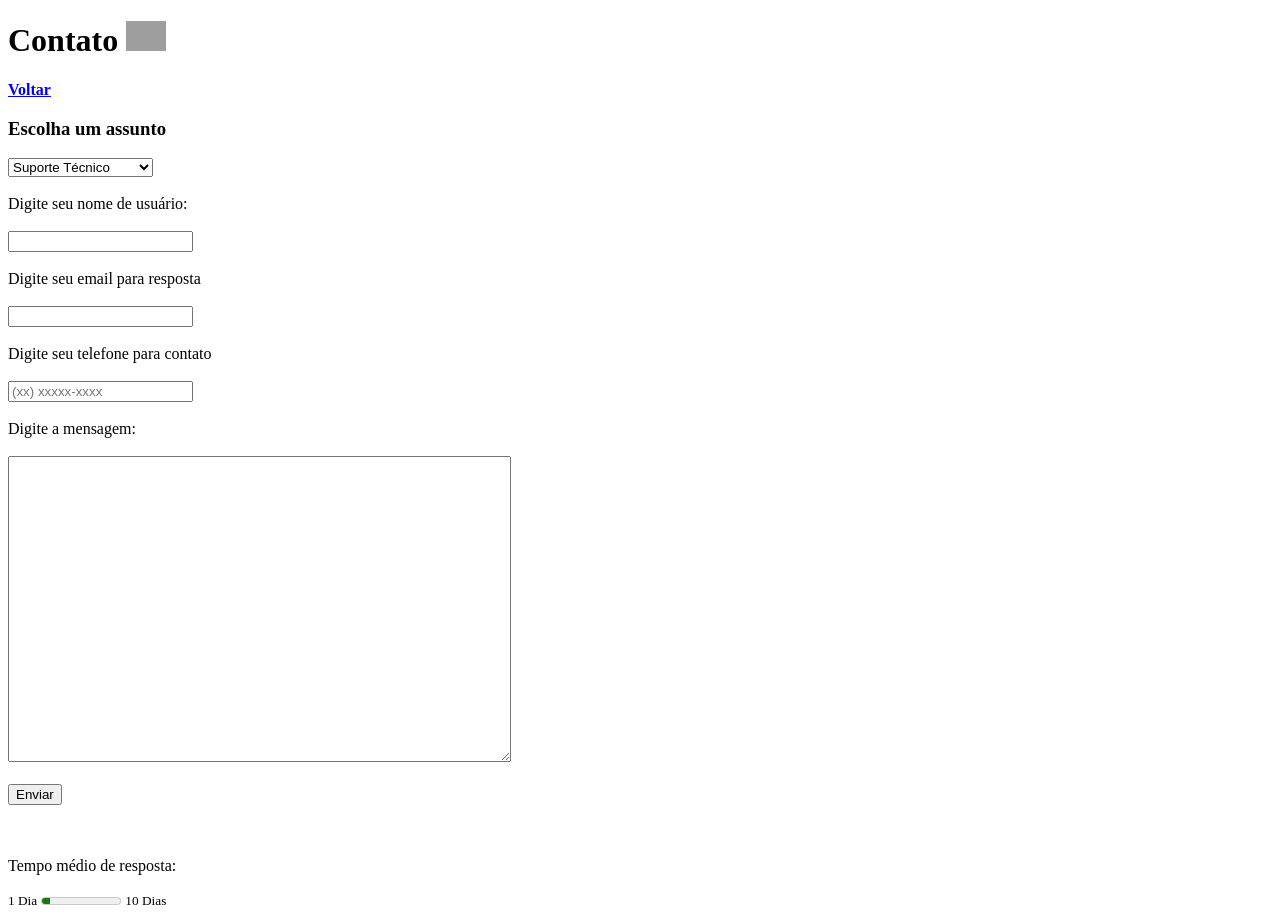
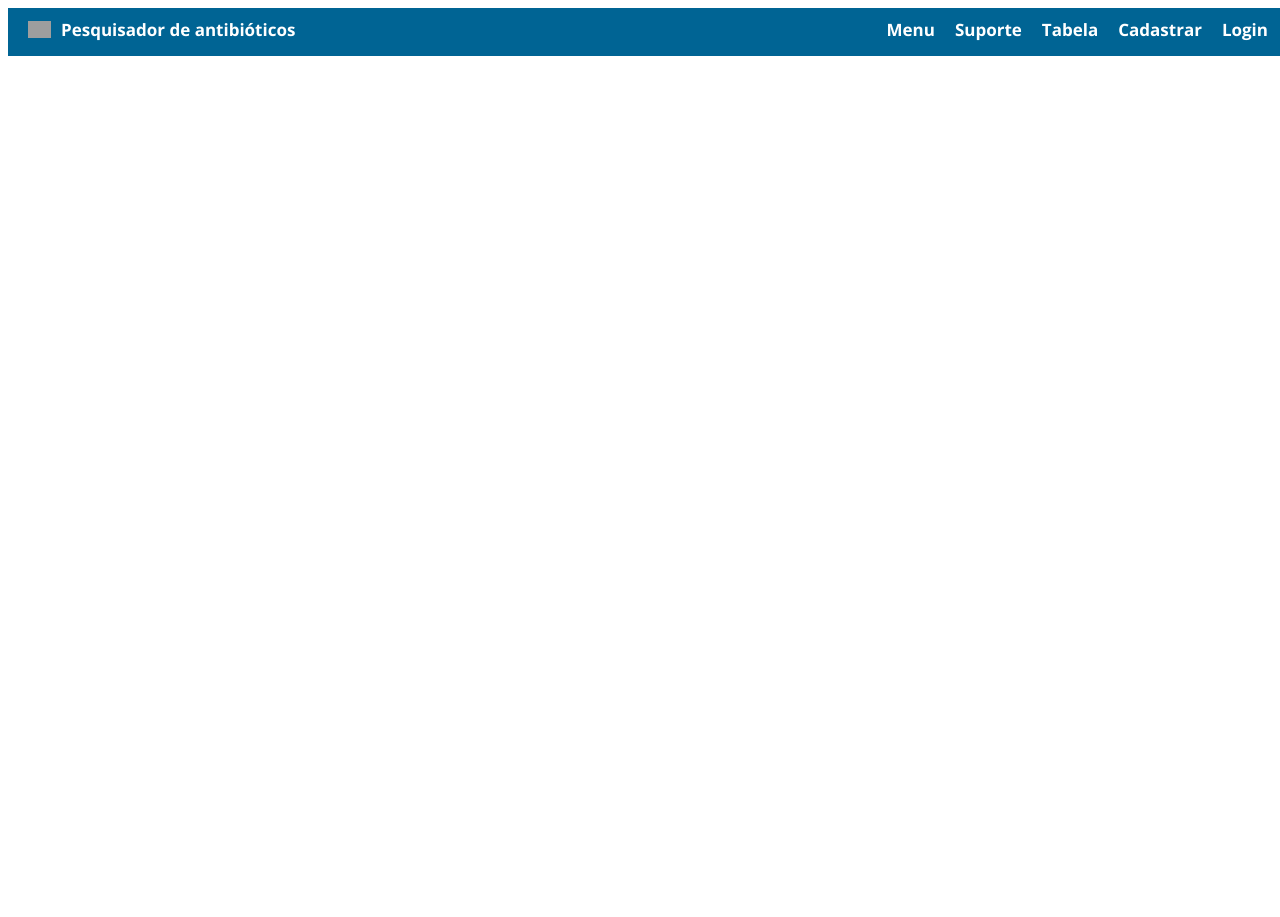
Before and after one commit to arthurbaccan/ATBSearch, a PHP site: page /contato.html in a window 1280 px wide. After the commit the page ends 56 px from the top, so only its background shows below. Run offline with PHP 8.4, Linux system fonts and the light colour scheme; grey boxes are pictures that could not be loaded.

Commit message:
Add files via upload

```diff
--- a/HTML/contato.html
+++ b/HTML/contato.html
@@ -1,13 +1,42 @@
 <!DOCTYPE html>
-<html lang="en">
+<html lang="pt-BR">
+
 <head>
     <meta charset="UTF-8">
     <meta name="viewport" content="width=device-width, initial-scale=1.0">
-    <link rel="shortcut icon" href="../Imagens/Logo2.png" type="image/x-icon">
-    <title>Contato</title>
+
+
+    <link rel="stylesheet" href="defModel.css">
+    <link rel="stylesheet" href="position.css">
+    <link rel="stylesheet" href="style.css">
+
+    <link href="https://fonts.googleapis.com/css2?family=League+Spartan:wght@400;700&display=swap" rel="stylesheet">
+    <link href="https://fonts.googleapis.com/css2?family=Open+Sans:wght@700&display=swap" rel="stylesheet">
+    <link rel="shortcut icon" href="../Imagens/lupa-com-antibiotico.png" type="image/x-icon">
+    <title>Suporte</title>
 </head>
+
+
 <body>
-    <h1>Contato <img src="../Imagens/mensagem.png" alt="Ícone de mensagem" width="40px"> </h1>
+
+    <div class="navbar">
+
+        <div class="navbar-text">
+            <img src="../Imagens/lupa-com-antibiotico.png" alt="Título">
+            Pesquisador de antibióticos
+        </div>
+
+        <div class="navbar-itens">
+            <a href="index.html">Menu</a>
+            <a href="contato.html">Suporte</a>
+            <a href="#Tabela">Tabela</a>
+            <a href="cadastro.html">Cadastrar</a>
+            <a href="login.html">Login</a>
+        </div>
+
+    </div>
+
+    <!--<h1>Contato <img src="../Imagens/mensagem.png" alt="Ícone de mensagem" width="40px"> </h1>
     <a href="index.html"><b>Voltar</b></a>
     <h3>Escolha um assunto</h3>
     <form>
@@ -49,7 +78,7 @@
     <p>Tempo médio de resposta:</p>
     <small>1 Dia</small>
     <meter min="0" max="100" value="10"></meter>
-    <small>10 Dias</small>
+    <small>10 Dias</small>-->
 
 </body>
 </html>
--- a/HTML/defModel.css
+++ b/HTML/defModel.css
@@ -32,7 +32,7 @@ body.body-form {
 
     /* Usar na div do titulo */
     div.title-form {
-        font-family: 'Franklin Gothic Medium', 'Arial Narrow', Arial, sans-serif;
+        font-family: var(--font-all-form);
         color: #000;
         margin-top: 0px;
 
@@ -54,7 +54,7 @@ body.body-form {
         background-color: white;
         box-sizing: border-box;
         color: #000;
-        font-family: 'Franklin Gothic Medium', 'Arial Narrow', Arial, sans-serif;
+        font-family: var(--font-all-form);
 
     }
 
@@ -83,7 +83,7 @@ body.body-form {
     /* Usar em qualquer texto extra que tenha no formulário */
     .text-form {
         margin: 0;
-        font-family: 'Franklin Gothic Medium', 'Arial Narrow', Arial, sans-serif;
+        font-family: var(--font-all-form);
         color: black;
     }
 
--- a/HTML/index.css
+++ b/HTML/index.css
@@ -1,3 +1,5 @@
+@import url(style.css);
+
 body {
   font-family: Arial, sans-serif;
   margin: 0;
@@ -25,7 +27,7 @@ body {
   background: linear-gradient(
     90deg,
     #20e63a,
-    #009dcf
+    var(--color-blue-default)
   ); /* Gradiente linear da cor #20e63a para #009dcf */
 }
 
--- a/HTML/position.css
+++ b/HTML/position.css
@@ -5,3 +5,9 @@
     left: 50%;
     transform: translate(-50%, -50%);
 }
+
+body.teste {
+    font: var(--font-text-navbar);
+    margin: 0;
+    padding: 0;
+}
--- a/HTML/style.css
+++ b/HTML/style.css
@@ -29,6 +29,7 @@ FONT
 :root {
     --font-link-default: 'Franklin Gothic Medium', 'Arial Narrow', Arial, sans-serif;
     --font-text-navbar: 17px "Open Sans", sans-serif;
+    --font-all-form: 'Franklin Gothic Medium', 'Arial Narrow', Arial, sans-serif;
 }
 
 
```
